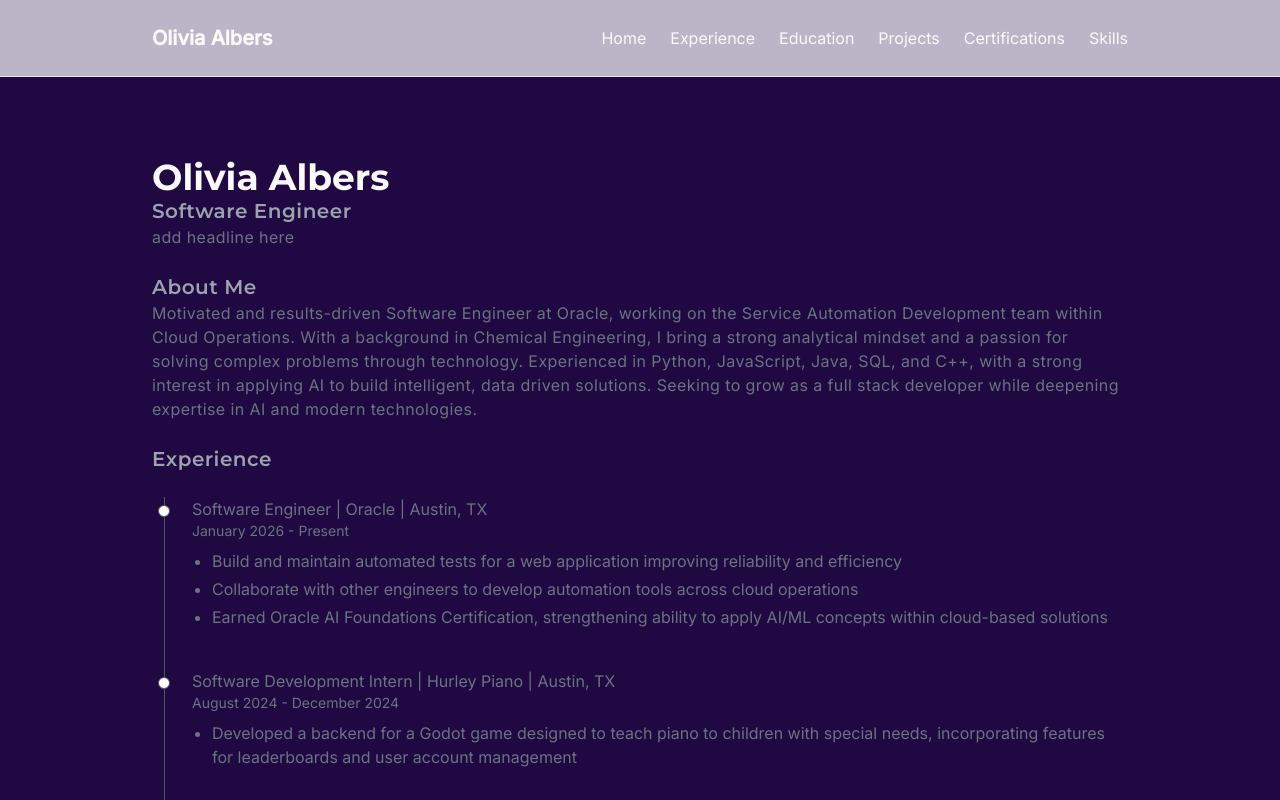
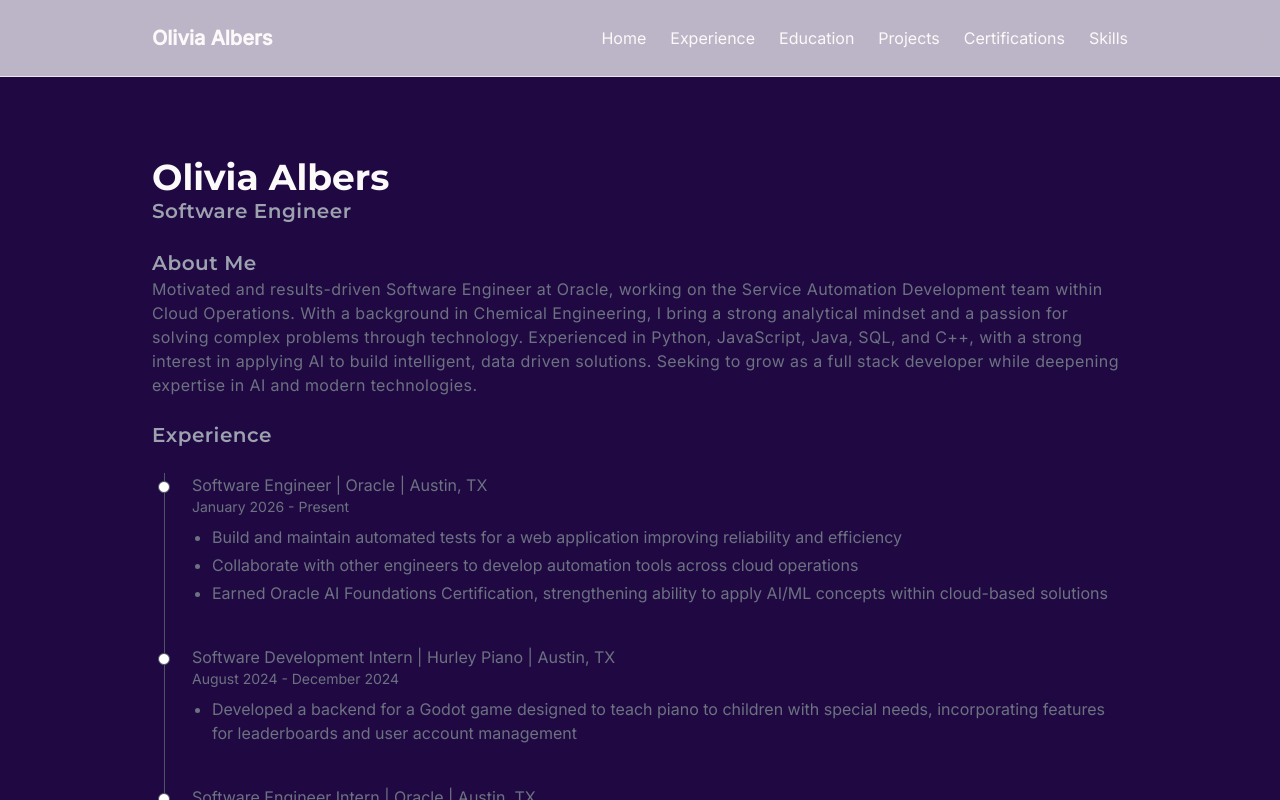
Before and after one commit to oliviajalbers/portfolioWebsite, a Next.js app in the folder my-portfolio/: page / in a window 1280 px wide. Shown: the top 800 px of the page. Built offline with nearby package versions, Linux system fonts and the light colour scheme.

Commit message:
removed headline

```diff
--- a/my-portfolio/app/page.js
+++ b/my-portfolio/app/page.js
@@ -4,7 +4,6 @@ export default function Home() {
       <div className="leading-tight">
         <h1 className="text-4xl font-bold font-heading">Olivia Albers</h1>
         <h2 className="text-xl text-gray-400 tracking-wide font-heading">Software Engineer</h2>
-        <h3 className="text-base text-gray-500 tracking-wide">add headline here</h3>
       </div>
       <br></br>
       <div id="aboutMe">
```
